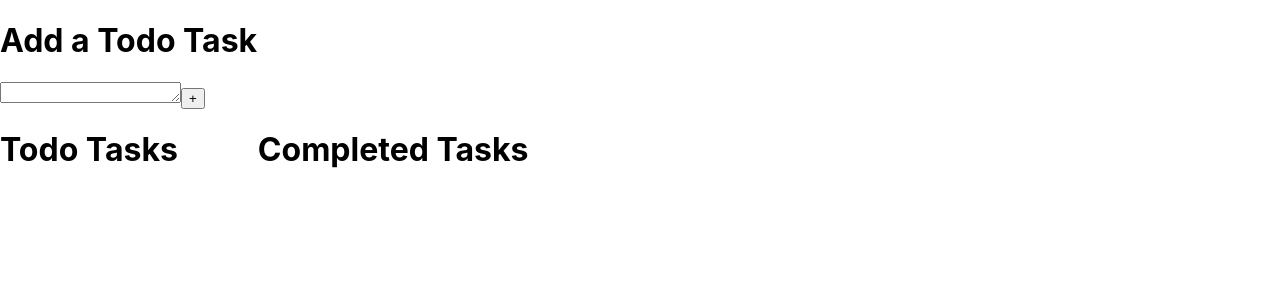
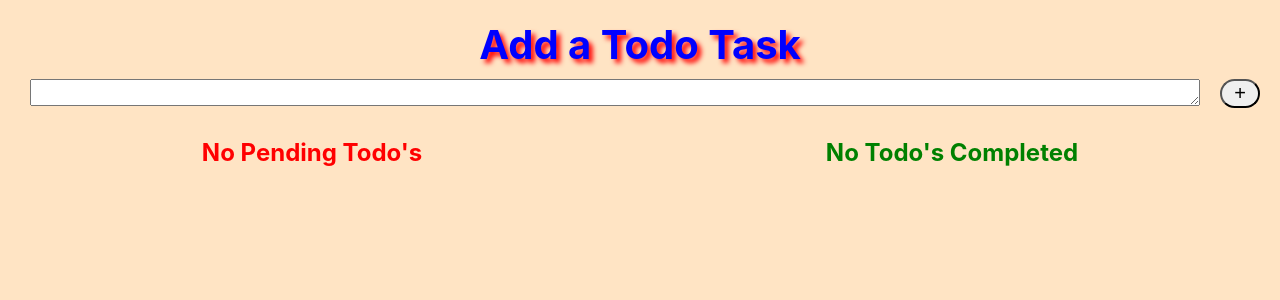
Before and after one commit to ShivaKumar7799/todolist, a React (Create React App) app: page / in a window 1280 px wide. Shown: the top 300 px of the page. Built offline with nearby package versions, Linux system fonts and the light colour scheme.

Commit message:
styling applied

```diff
--- a/src/App.css
+++ b/src/App.css
@@ -1,38 +1,7 @@
-.App {
-  text-align: center;
+*{
+  margin: 0;
+  padding: 0;
 }
-
-.App-logo {
-  height: 40vmin;
-  pointer-events: none;
+body{
+  background-color: bisque;
 }
-
-@media (prefers-reduced-motion: no-preference) {
-  .App-logo {
-    animation: App-logo-spin infinite 20s linear;
-  }
-}
-
-.App-header {
-  background-color: #282c34;
-  min-height: 100vh;
-  display: flex;
-  flex-direction: column;
-  align-items: center;
-  justify-content: center;
-  font-size: calc(10px + 2vmin);
-  color: white;
-}
-
-.App-link {
-  color: #61dafb;
-}
-
-@keyframes App-logo-spin {
-  from {
-    transform: rotate(0deg);
-  }
-  to {
-    transform: rotate(360deg);
-  }
-}
--- a/src/App.js
+++ b/src/App.js
@@ -2,12 +2,14 @@ import logo from './logo.svg';
 import './App.css';
 import TodoMainComponent from './Components/TodoMainComponent';
 
-function App() {
+
+function TodoApp() {
+
   return (
-   <>
-   <TodoMainComponent />
-   </>
+   <div className='todoComponent' >
+       <TodoMainComponent />
+   </div>
   );
 }
 
-export default App;
+export default TodoApp;
--- /dev/null
+++ b/src/Components/Completed Tasks/Completed Items/CompletedItems.css
@@ -0,0 +1,12 @@
+.completedItem{
+  height: 32px;
+  font-size: 16px;
+  padding-left: 10px;
+  letter-spacing: 1px;
+  margin-left: 10px;
+  background-color: green;
+  color: white;
+}
+.completedContainer{
+  padding: 1px;
+}
--- a/src/Components/Completed Tasks/Completed Items/CompletedItems.js
+++ b/src/Components/Completed Tasks/Completed Items/CompletedItems.js
@@ -1,9 +1,9 @@
 import React from 'react'
-
+import './CompletedItems.css'
 export default function CompletedItems(props) {
   return (
-    <div>
-      <input type = "text" value={props.text} readOnly />
+    <div className='completedContainer' >
+      <input className='completedItem' type = "text" value={props.text} readOnly />
     </div>
   )
 }
--- /dev/null
+++ b/src/Components/Todo Tasks/Todo Items/TodoItem.css
@@ -0,0 +1,25 @@
+.todoItemContainer{
+  padding: 1px;
+}
+.checkBox{
+  transform: scale(2.8);
+  color: green;
+}
+.pendingTodo{
+  height: 32px;
+  font-size: 16px;
+  padding-left: 10px;
+  letter-spacing: 1px;
+  margin-left: 10px;
+  background-color: red;
+  color: white;
+  transform: translateY(2px)
+}
+.delBtn{
+  height: 35px;
+  width: 35px;
+  font-size: 20px;
+  color: red;
+  font-weight: 600;
+  transform: translateY(3px)
+}
--- a/src/Components/Todo Tasks/Todo Items/TodoItems.js
+++ b/src/Components/Todo Tasks/Todo Items/TodoItems.js
@@ -1,11 +1,13 @@
 import React from 'react'
+import './TodoItem.css'
 
 export default function TodoItems(props) {
+
   return (
-    <div>
-        <input checked = {props.checkeds}  onChange={props.checking} type= "checkbox" />
-        <input type = "text" value={props.text} readOnly />
-        <button onClick={props.deletetodo} > X </button>
+    <div className='todoItemContainer' >
+        <input className='checkBox' checked={props.checkeds} onChange={(event) => {props.checking(event)}} type= "checkbox" />
+        <input className='pendingTodo' type = "text" value={props.text} readOnly />
+        <button className='delBtn' onClick={props.deletetodo} > X </button>
     </div>
   )
 }
--- a/src/Components/Todo Tasks/TodoTasks.js
+++ b/src/Components/Todo Tasks/TodoTasks.js
@@ -1,11 +1,11 @@
 import React from 'react'
 import TodoItems from './Todo Items/TodoItems'
+import './TodoTasks.css'
 
 export default function TodoTasks(props) {
   return (
-    <>
-     <TodoItems checkeds= {props.checkeds} checking = {props.checking} text = {props.text} deletetodo = {props.deletetodo} />
-
-    </>
+    <div className='todo__tasks' >
+     <TodoItems changeCheck = {props.changeCheck} changetext = {props.changetext} checkeds= {props.checkeds} checking = {props.checking} text = {props.text} deletetodo = {props.deletetodo} />
+    </div>
   )
 }
--- /dev/null
+++ b/src/Components/TodoMainComponent.css
@@ -0,0 +1,89 @@
+.todoContainer{
+  display: flex;
+  justify-content: center;
+  flex-direction: column;
+  margin-top: 20px;
+}
+.todo__input{
+  display: flex;
+  flex-direction: row;
+  margin-top: 10px;
+}
+.todo__Tasks{
+  display: flex;
+  justify-content: space-around;
+  flex-direction: row;
+  width: 100%;
+  margin-top: 20px;
+}
+.todo__pending{
+  display: flex;
+  flex-direction: column;
+  padding: 10px 20px;
+}
+h1, h2{
+  text-align: center;
+}
+h1{
+  color: blue;
+  text-shadow: 4px 4px 5px red;
+}
+h2{
+  margin-bottom: 10px;
+}
+textarea{
+  display: flex;
+  width: 100%;
+  flex: 1;
+  padding: 5px;
+  font-size: 18px;
+  margin-left: 30px;
+  font-weight: 500;
+  padding-left: 10px;
+}
+.addBtn{
+  width: 40px;
+  margin: 0px 20px;
+  padding: 1px;
+  font-size: 20px;
+  border-radius: 50px;
+
+}
+.addBtn:hover{
+  background-color: green;
+  color: white;
+  border: none;
+  outline: none;
+}
+.displayMarkItems{
+  width: 130px;
+  margin: 0px auto;
+  padding: 6px;
+  margin-top: 4px;
+  border: none;
+  border: 2px solid green;
+  color: green;
+}
+.displayMarkItems:hover{
+  background-color: green;
+  color: white;
+}
+.todo__completed{
+  padding: 10px 20px;
+}
+.todo__header > h1 {
+  font-size: 40px;
+}
+@media screen and (max-width : 576px) {
+  .todo__Tasks{
+    display: flex;
+    justify-content: space-around;
+    flex-direction: column;
+    align-items: center;
+    width: 100%;
+    margin-top: 20px;
+  }
+  .todo__header > h1 {
+    font-size: 35px;
+  }
+}
--- a/src/Components/TodoMainComponent.js
+++ b/src/Components/TodoMainComponent.js
@@ -1,109 +1,111 @@
-import React, { useRef, useState } from 'react'
+import React, { useEffect, useRef, useState } from 'react'
 import CompletedTasks from './Completed Tasks/CompletedTasks'
 import TodoTasks from './Todo Tasks/TodoTasks'
+import './TodoMainComponent.css'
+
 let arrItem = []
 let arrIndex = []
+let arrCheck = []
+
 export default function TodoMainComponent() {
   const [todosComponent,setTodosComponent] = useState([]);
   const [todoText, setTodoText] = useState("");
   const [todoArr, setTodoArr] = useState([]);
-  const [checkedItem, setCheckedItem] = useState();
   const [index,setIndex] = useState(0);
+
   const [markitems,setMarkItems] = useState([])
   const inputRef = useRef(null);
-  const [checkeds,setCheckeds] = useState(false)
+  const [checkeds,setCheckeds] = useState(null);
+  const [displayMark,setDisplayMark] = useState(false)
 
 const addTodoItem = () => {
 
   if(todoText != ""){
-    console.log("todotext", todoText);
     setTodoArr([...todoArr,todoText]);
     const newArr = [...todosComponent,index];
-    console.log(newArr);
     setTodosComponent(newArr);
     setIndex((prev) => prev + 1)
   }
-
   setTodoText("");
   inputRef.current.value = "";
 }
 
 const deletetodo = (index) => {
-   console.log("todo deleted", index);
   let afterDelelte =  todosComponent.filter((item) => item != index);
-  console.log(afterDelelte);
   setTodosComponent(afterDelelte);
-
  let dumArr = todoArr.filter( (item,indexing) => indexing != index );
- console.log(dumArr, "dumarr");
  setTodoArr(dumArr);
 }
 
 const enterTodo = (event) => {
   let enteredTodo = event.target.value;
-  console.log(enteredTodo)
   enteredTodo = enteredTodo.split(/\n/g);
-
-  console.log(enteredTodo)
   if(enteredTodo.length > 1){
      addTodoItem()
-    console.log("enter pressed")
   }
   setTodoText(event.target.value);
 }
 
-const checking = (item, index) => {
-  console.log("item", "index", item, index);
-  let afterChecked = todosComponent.filter((items) => items == index);
+const checking = (event,item, index) => {
+  setCheckeds(null)
+  if(event.target.checked){
+    setDisplayMark(true)
     arrItem.push(item);
     arrIndex.push(index);
+    arrCheck.push(false)
+  } else{
+    arrItem = arrItem.filter((element) => element != item);
+    arrIndex = arrIndex.filter((element) => element != index);
+    arrCheck = arrItem.filter((element) => element != item)
+  }
 }
 
-const markComplete = (arrItem, arrIndex) => {
-
-   console.log(arrIndex,"markindex");
-   console.log(arrItem, "markitem");
-   console.log(todosComponent,"todoComponent");
-   console.log(todoArr, "todoArr");
+const markComplete = (arrItem, arrIndex, arrCheck) => {
 
   var markIndex = todosComponent.filter( function(n) { return !this.has(n) }, new Set(arrIndex) );
-  console.log(markIndex);
   var markItem = todoArr.filter( function(n) { return !this.has(n) }, new Set(arrItem) );
-  console.log(markItem);
-
    setTodosComponent(markIndex);
-  setTodoArr(markItem)
-
-  //  setTodosComponent(arrIndex);
-  //  setTodoArr(arrItem);
+   setTodoArr(markItem);
+   arrItem = [...new Set(arrItem)];
    setMarkItems(arrItem);
+   setCheckeds((prev) => false)
+   setDisplayMark(false)
 }
-
+const toggleBoolean = () => {
+  setCheckeds()
+}
+useEffect(toggleBoolean,[markitems])
 
   return (
-    <>
+    <div className='todoContainer' >
+       <div className='todo__header' >
           <h1> Add a Todo Task </h1>
           {/* <input ref={inputRef} onChange={enterTodo} type = "text" />  */}
+          <div className='todo__input' >
           <textarea ref={inputRef} style = {{height : "15px"}} onChange = {enterTodo} value = {todoText} > </textarea>
-       <button onClick={addTodoItem} > +</button>
+          <button className='addBtn' onClick={addTodoItem} > +</button>
+          </div>
+       </div>
 
-       <div style={{display : "flex", flexDirection : "row", gap : "80px"}} >
-         <div>
-           <h1> Todo Tasks</h1>
+       <div className='todo__Tasks' >
+         <div className='todo__pending'>
+           {todoArr.length == 0 ? <h2 style={{color:"red"}} >No Pending Todo's</h2> : todoArr.length == 1 ? <h2 style={{color:"red"}} >  Pending Todo</h2> : <h2 style={{color:"red"}} > Pending Todo's</h2> }
           {todoArr.map((item,index) => {
-            return <TodoTasks checking = {() =>checking(item, index)} key = {index} text={item} deletetodo = {() => deletetodo(index)} />
+            return <TodoTasks changetext = {item} checkeds ={checkeds} checking = {(event) =>{checking(event,item,index)}} key = {index} text={item} deletetodo = {() => deletetodo(index)} />
           })}
 
-          {todoArr.length > 0 && <button onClick={() => {
-             markComplete(arrItem,arrIndex)
+          {displayMark && <button className='displayMarkItems' onClick={() => {
+             markComplete(arrItem,arrIndex,arrCheck)
            }} > Mark as Complete</button> }
 
           </div>
-         <div>
-           <h1> Completed Tasks</h1>
+
+          <div className='todo__completed' >
+           {markitems.length == 0 ?  <h2 style={{color:"green"}} > No Todo's Completed</h2> :markitems.length == 1 ?  <h2 style={{color:"green"}} > Completed Todo</h2> :<h2 style={{color:"green"}}>   Completed Todo's</h2>}
             {markitems.map((item, index) => <CompletedTasks text = {item} key={index} />)}
           </div>
+
        </div>
-    </>
+    </div>
   )
 }
--- a/src/index.js
+++ b/src/index.js
@@ -1,13 +1,13 @@
 import React from 'react';
 import ReactDOM from 'react-dom/client';
 import './index.css';
-import App from './App';
+import TodoApp from './App';
 import reportWebVitals from './reportWebVitals';
 
 const root = ReactDOM.createRoot(document.getElementById('root'));
 root.render(
   <React.StrictMode>
-    <App />
+    <TodoApp />
   </React.StrictMode>
 );
 
```
Also changed, not shown: src/Components/Completed Tasks/CompletedTasks.css (added), src/Components/Todo Tasks/TodoTasks.css (added). Lines whose indentation alone changed are shown as unchanged.
